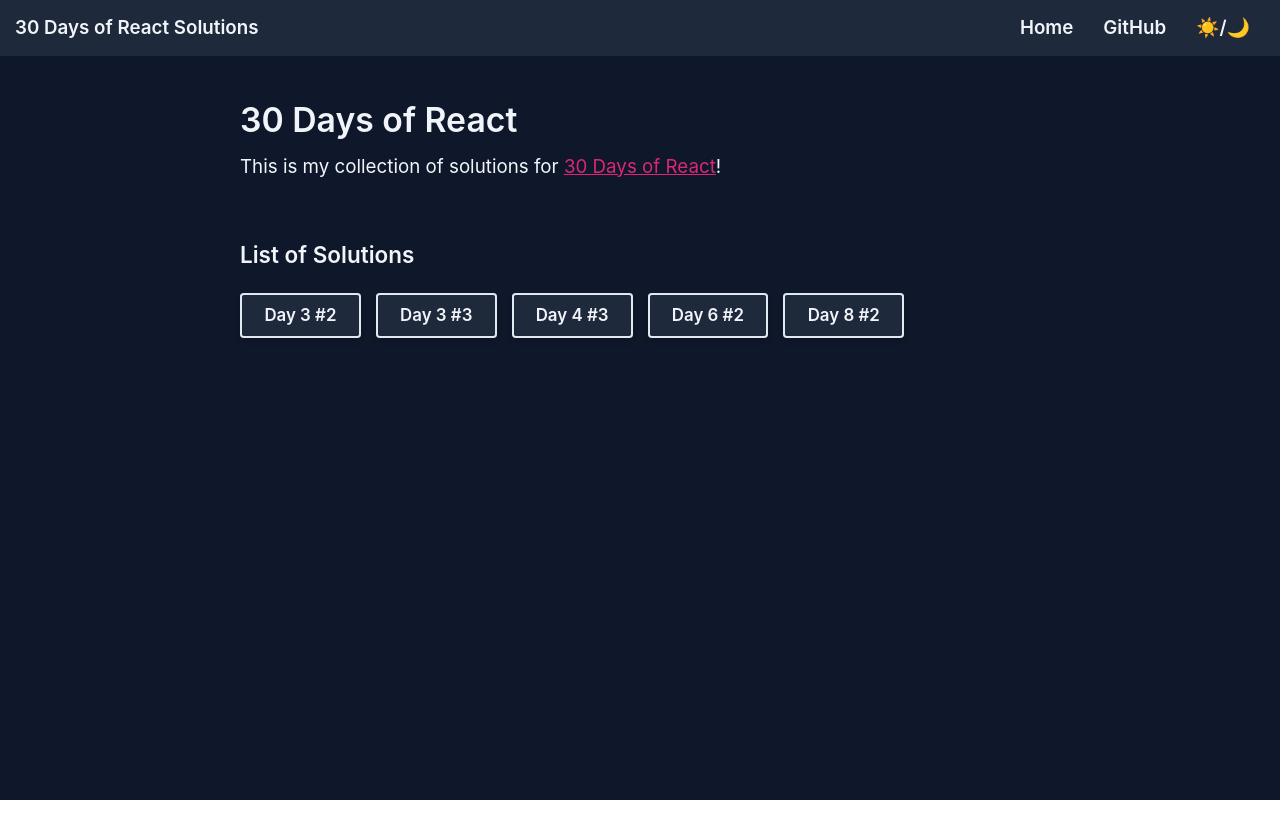
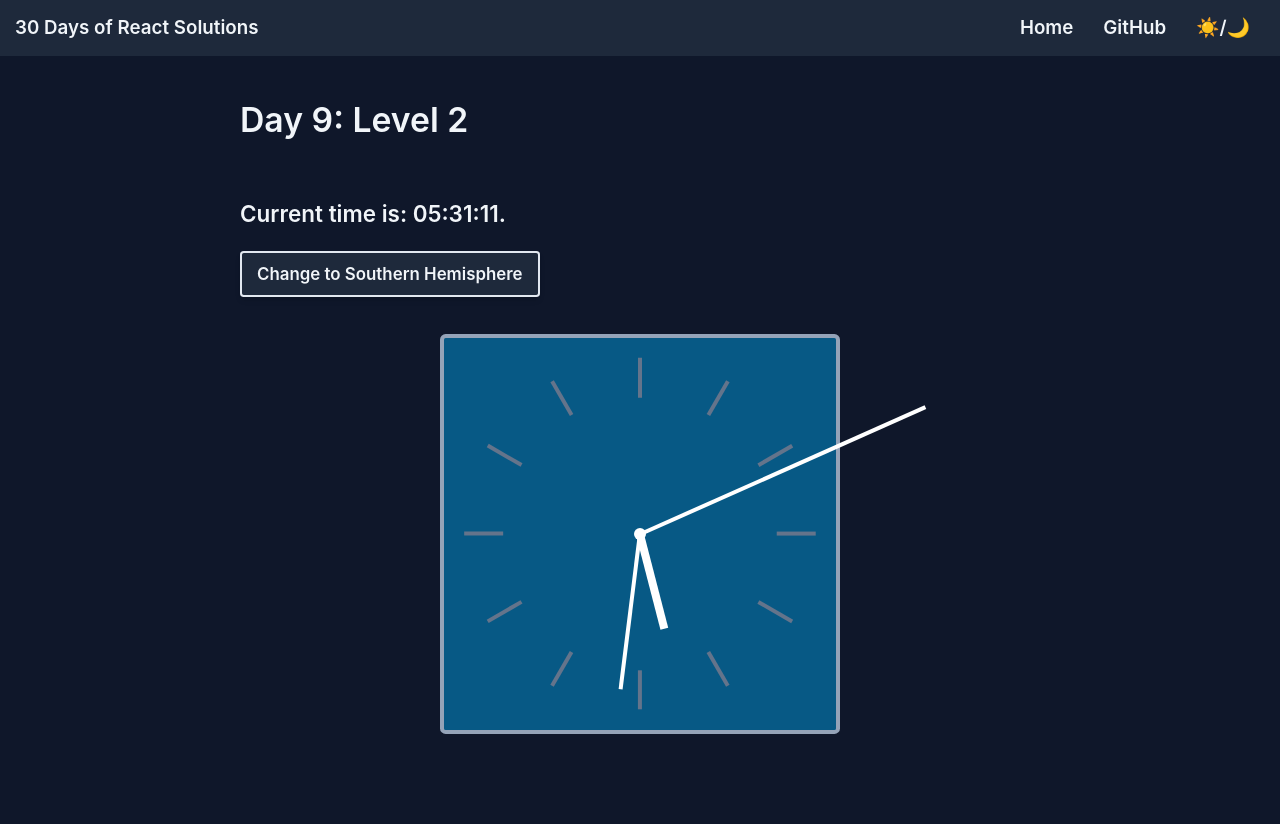
Before and after one commit to dongheenam/30-days-of-react-solutions, a React (Vite) app: page /day9-2 in a window 1280 px wide. Before the commit the page ends 800 px from the top, so only its background shows below. Built offline with nearby package versions, Linux system fonts and the light colour scheme; the HTML template or start-up script is replaced by a standard one.

Commit message:
Submit day 9 solution

```diff
--- a/package.json
+++ b/package.json
@@ -10,10 +10,12 @@
     "preview": "vite preview"
   },
   "dependencies": {
+    "katex": "^0.16.0",
     "react": "^18.0.0",
     "react-dom": "^18.0.0"
   },
   "devDependencies": {
+    "@types/katex": "^0.14.0",
     "@types/react": "^18.0.0",
     "@types/react-dom": "^18.0.0",
     "@vitejs/plugin-react": "^1.3.0",
--- a/src/App.tsx
+++ b/src/App.tsx
@@ -1,6 +1,6 @@
 import { BrowserRouter } from "react-router-dom";
 
-import useDarkMode from "./components/useDarkMode.js";
+import useDarkMode from "./components/hooks/useDarkMode.js";
 import Nav from "./components/Nav.js";
 import RouteSolutions from "./components/RouteSolutions.js";
 
--- a/src/components/Home.tsx
+++ b/src/components/Home.tsx
@@ -15,13 +15,19 @@
         </a>
         !
       </p>
-      <h2>List of Solutions</h2>
+      <h2>Interesting apps</h2>
+      <Button onClick={() => navigate("/day9-3#random-maths-question")}>
+        Random maths questions
+      </Button>
+      <h2>Full list of Solutions</h2>
       <div className="grid grid-cols-3 sm:grid-cols-4 md:grid-cols-6 gap-2 sm:gap-4">
         <Button onClick={() => navigate("/day3-2")}>Day 3 #2</Button>
         <Button onClick={() => navigate("/day3-3")}>Day 3 #3</Button>
         <Button onClick={() => navigate("/day4-3")}>Day 4 #3</Button>
         <Button onClick={() => navigate("/day6-2")}>Day 6 #2</Button>
         <Button onClick={() => navigate("/day8-2")}>Day 8 #2</Button>
+        <Button onClick={() => navigate("/day9-2")}>Day 9 #2</Button>
+        <Button onClick={() => navigate("/day9-3")}>Day 9 #3</Button>
       </div>
     </main>
   );
--- /dev/null
+++ b/src/components/Katex.tsx
@@ -0,0 +1,17 @@
+import katex from "katex";
+import "katex/dist/katex.min.css";
+
+interface KatexProps {
+  children?: string;
+  expr?: string;
+}
+
+export default function Katex({ children, expr, ...props }: KatexProps) {
+  let input = children ? children : expr;
+  if (!input) {
+    return <></>;
+  }
+  input = input.replace("*", "\\times").replace("/", "\\div");
+  const katexHTML = katex.renderToString(input);
+  return <div dangerouslySetInnerHTML={{ __html: katexHTML }}></div>;
+}
--- a/src/components/RouteSolutions.tsx
+++ b/src/components/RouteSolutions.tsx
@@ -6,6 +6,8 @@
 import Day4Level3 from "./day-4/Day4Level3.js";
 import Day6Level2 from "./day-6/Day6Level2.js";
 import Day8Level2 from "./day-8/Day8Level2.js";
+import Day9Level2 from "./day-9/Day9Level2.js";
+import Day9Level3 from "./day-9/Day9Level3.js";
 
 export default function RouteSolutions() {
   return (
@@ -16,6 +18,8 @@
       <Route path="/day4-3" element={<Day4Level3 />} />
       <Route path="/day6-2" element={<Day6Level2 />} />
       <Route path="/day8-2" element={<Day8Level2 />} />
+      <Route path="/day9-2" element={<Day9Level2 />} />
+      <Route path="/day9-3" element={<Day9Level3 />} />
       <Route path="*" element={<Home />} />
     </Routes>
   );
--- a/src/components/day-6/Day6Level2.tsx
+++ b/src/components/day-6/Day6Level2.tsx
@@ -80,7 +80,8 @@
       <h2>Number Generator</h2>
       <div
         id="part-1"
-        className="grid grid-cols-4 sm:grid-cols-6 md:grid-cols-8 gap-0.5 justify-items-stretch"
+        className="grid grid-cols-4 sm:grid-cols-6 md:grid-cols-8
+          gap-0.5 justify-items-stretch"
       >
         {numbers.map((num) => (
           <div
@@ -95,7 +96,8 @@
       <h2>Hexadecimal Colors</h2>
       <div
         id="part-2"
-        className="grid grid-cols-4 sm:grid-cols-6 md:grid-cols-8 gap-0.5 justify-items-stretch"
+        className="grid grid-cols-4 sm:grid-cols-6 md:grid-cols-8
+          gap-0.5 justify-items-stretch"
       >
         {colors.map((color) => (
           <div
--- /dev/null
+++ b/src/components/day-9/Day9Level2.tsx
@@ -0,0 +1,209 @@
+import React, { useEffect, useState } from "react";
+import Button from "../Button";
+
+type Hemisphere = "south" | "north";
+type Season = "winter" | "spring" | "summer" | "autumn";
+type TimeOfDay = "morning" | "noon" | "evening" | "night";
+interface Time {
+  hour: number;
+  minute: number;
+  second: number;
+}
+interface Rotation {
+  hourRotation: number;
+  minuteRotation: number;
+  secondRotation: number;
+}
+
+function findSeason(hemisphere: Hemisphere = "north"): Season {
+  let seasons: Array<Season> = [];
+  if (hemisphere === "north") {
+    seasons = ["winter", "spring", "summer", "autumn"];
+  } else {
+    seasons = ["summer", "autumn", "winter", "spring"];
+  }
+
+  const month = new Date().getMonth() + 1;
+  /* 0 if month is 1, 2
+     1 if month is 3, 4, 5
+     2 if month is 6, 7, 8
+     3 if month is 9, 10, 11
+     4 if month is 12
+  */
+  const seasonNum = Math.floor(month / 3);
+  switch (seasonNum) {
+    case 0:
+    case 4:
+      return seasons[0];
+    case 1:
+    case 2:
+    case 3:
+      return seasons[seasonNum];
+    default:
+      throw new Error(
+        `Current month: ${month} somehow does not fall into
+        the range between 1-12!`
+      );
+  }
+}
+
+// returns the current time
+function updateTime(): Time {
+  const date = new Date();
+  return {
+    hour: date.getHours(),
+    minute: date.getMinutes(),
+    second: date.getSeconds(),
+  };
+}
+
+// returns the current time of day
+function findTimeOfDay(time: Time): TimeOfDay {
+  const { hour } = time;
+  if (6 < hour && hour < 12) {
+    return "morning";
+  } else if (12 <= hour && hour < 18) {
+    return "noon";
+  } else if (18 <= hour && hour < 24) {
+    return "evening";
+  } else {
+    return "night";
+  }
+}
+
+function findRotation(time: Time): Rotation {
+  const { hour, minute, second } = time;
+  return {
+    hourRotation: ((hour % 12) + minute / 60) / 12,
+    minuteRotation: (minute + second / 60) / 60,
+    secondRotation: second / 60,
+  };
+}
+
+/* Hour, Minute, Second hands */
+interface HandProps {
+  className?: string;
+  rotation: number;
+}
+function Hand({ className, rotation }: HandProps) {
+  return (
+    <div
+      className={`absolute
+        w-[1%] aspect-[1/40] bg-black dark:bg-white
+        ${className}`}
+      style={{
+        transformOrigin: "50% 100%",
+        transform: `translate(0%, -50%) rotate(${rotation}turn)`,
+      }}
+    />
+  );
+}
+
+function Ticks() {
+  const hours = [...Array(12)].map((_, idx) => idx);
+  return (
+    <React.Fragment>
+      {hours.map((hour) => (
+        <div
+          className="absolute
+          w-[1%] aspect-[1/10] bg-slate-600 dark:bg-slate-500"
+          style={{
+            transformOrigin: "50% 450%",
+            transform: `translate(0%, -400%) rotate(${hour / 12}turn)`,
+          }}
+        ></div>
+      ))}
+    </React.Fragment>
+  );
+}
+
+/* main JSX component */
+export default function Day9Level2() {
+  const [time, setTime] = useState<Time>(updateTime());
+  const [rotation, setRotation] = useState<Rotation>(findRotation(time));
+  const [timeOfDay, setTimeOfDay] = useState<TimeOfDay>(findTimeOfDay(time));
+  const [hemisphere, setHemisphere] = useState<Hemisphere>("north");
+  const [season, setSeason] = useState<Season>(findSeason(hemisphere));
+
+  const bgClass = {
+    morning: "border-orange-600 dark:border-orange-400",
+    noon: "border-blue-600 dark:border-blue-400",
+    evening: "border-rose-600 dark:border-rose-400",
+    night: "border-slate-600 dark:border-slate-400",
+  };
+
+  const borderClass = {
+    winter: "bg-gray-200 dark:bg-gray-700",
+    spring: "bg-lime-200 dark:bg-lime-800",
+    summer: "bg-sky-200 dark:bg-sky-800",
+    autumn: "bg-amber-200 dark:bg-amber-800",
+  };
+
+  /* clock logics */
+  // update time
+  useEffect(() => {
+    const intervalId = setInterval(() => {
+      setTime(updateTime());
+    }, 1000);
+
+    return () => clearInterval(intervalId);
+  }, []);
+
+  // update hands
+  useEffect(() => {
+    setRotation(findRotation(time));
+  }, [time.second]);
+
+  /* background logics */
+  useEffect(() => {
+    setSeason(findSeason(hemisphere));
+  }, [hemisphere]);
+  useEffect(() => {
+    setTimeOfDay(findTimeOfDay(time));
+  }, [time.hour]);
+
+  return (
+    <main>
+      <h1>Day 9: Level 2</h1>
+      <div id="level-2">
+        <h2>
+          Current time is: {time.hour.toString().padStart(2, "0")}:
+          {time.minute.toString().padStart(2, "0")}:
+          {time.second.toString().padStart(2, "0")}.
+        </h2>
+        <div id="set-hemisphere">
+          <Button
+            onClick={() => {
+              hemisphere === "north"
+                ? setHemisphere("south")
+                : setHemisphere("north");
+            }}
+          >
+            Change to {hemisphere === "north" ? "Southern" : "Northern"}{" "}
+            Hemisphere
+          </Button>
+        </div>
+        <div
+          id="clock"
+          className={`mx-auto my-8 w-[50%] aspect-square
+            ${bgClass[timeOfDay]}
+            rounded-md border-4
+            ${borderClass[season]}
+            flex justify-center items-center relative`}
+        >
+          <Ticks />
+          <div className="w-3 h-3 rounded-full bg-black dark:bg-white z-10"></div>
+          <Hand
+            rotation={rotation.hourRotation}
+            className="w-[2%] aspect-[4/50]"
+          />
+          <Hand rotation={rotation.minuteRotation} />
+          <Hand
+            rotation={rotation.secondRotation}
+            className="w-[0.5%] aspect-[1/80] bg-pink-500"
+          />
+        </div>
+      </div>
+    </main>
+  );
+}
--- /dev/null
+++ b/src/components/day-9/Day9Level3.tsx
@@ -0,0 +1,22 @@
+import RandomMaths from "./RandomMaths";
+
+export default function Day9Level3() {
+  return (
+    <main>
+      <h1>Day 9: Level 3</h1>
+      <h2 id="random-maths-question">Random Maths Question</h2>
+      <p>
+        Questions are fetched from{" "}
+        <a target="_blank" href="https://x-math.herokuapp.com/">
+          xMath
+        </a>{" "}
+        and rendered with{" "}
+        <a target="_blank" href="https://katex.org/">
+          KaTeX
+        </a>
+        .
+      </p>
+      <RandomMaths />
+    </main>
+  );
+}
--- /dev/null
+++ b/src/components/day-9/RandomMaths.tsx
@@ -0,0 +1,80 @@
+import { useEffect, useState } from "react";
+import Button from "../Button";
+import Katex from "../Katex";
+
+/* API fetchers */
+interface Problem {
+  first: number;
+  second: number;
+  operation: string;
+  expression: string;
+  answer: number;
+}
+
+export default function RandomMaths() {
+  const [problem, setProblem] = useState<Problem>();
+  const [showAnswer, setShowAnswer] = useState<boolean>(false);
+  const [statusMessage, setStatusMessage] = useState<string>(
+    "question not loaded!"
+  );
+
+  // fetch questions
+  function fetchProblem() {
+    setStatusMessage("loading question...");
+    fetch("https://x-math.herokuapp.com/api/random?negative=1")
+      .then((response) => response.json())
+      .then((result) => {
+        setProblem(result as Problem);
+        setStatusMessage("loading complete, question is live!");
+      })
+      .catch((error) => {
+        setStatusMessage(`loading failed: ${error}`);
+        console.error("error calling xMath api: ", error);
+      });
+  }
+
+  // render questions and answers
+  function renderQuestion() {
+    const qExpr = problem?.expression;
+    if (qExpr) {
+      return <Katex>qExpr</Katex>;
+    }
+  }
+  function renderAnswer() {
+    const aExpr = problem?.answer;
+    if (aExpr && showAnswer === true) {
+      return <span>= {problem.answer}</span>;
+    }
+  }
+
+  // hide question after a new question is loaded
+  useEffect(() => {
+    setShowAnswer(false);
+  }, [problem]);
+
+  return (
+    <div
+      id="level-3"
+      className="my-8 px-8 rounded-lg border-2 dark:border-slate-800
+        bg-white dark:bg-slate-800 shadow dark:shadow-none
+          "
+    >
+      <div id="control" className="mt-4 flex gap-4">
+        <Button onClick={() => fetchProblem()}>New Question</Button>
+        <Button onClick={() => setShowAnswer(true)}>Reveal Answer</Button>
+      </div>
+      <div id="question" className="my-8 flex gap-2 text-xl roboto">
+        <span>Question:</span>
+        <Katex expr={problem?.expression} />
+        {showAnswer && <Katex expr={`= ${problem?.answer}`} />}
+      </div>
+      <div
+        id="status"
+        className="my-4 text-sm text-slate-600 dark:text-slate-400"
+      >
+        Status: {statusMessage} <br />
+        Problem: {JSON.stringify(problem)}
+      </div>
+    </div>
+  );
+}
```
Also changed, not shown: src/components/hooks/useDarkMode.tsx (renamed from src/components/useDarkMode.tsx), 1 other file (tests, documents, lock files or other folders).
